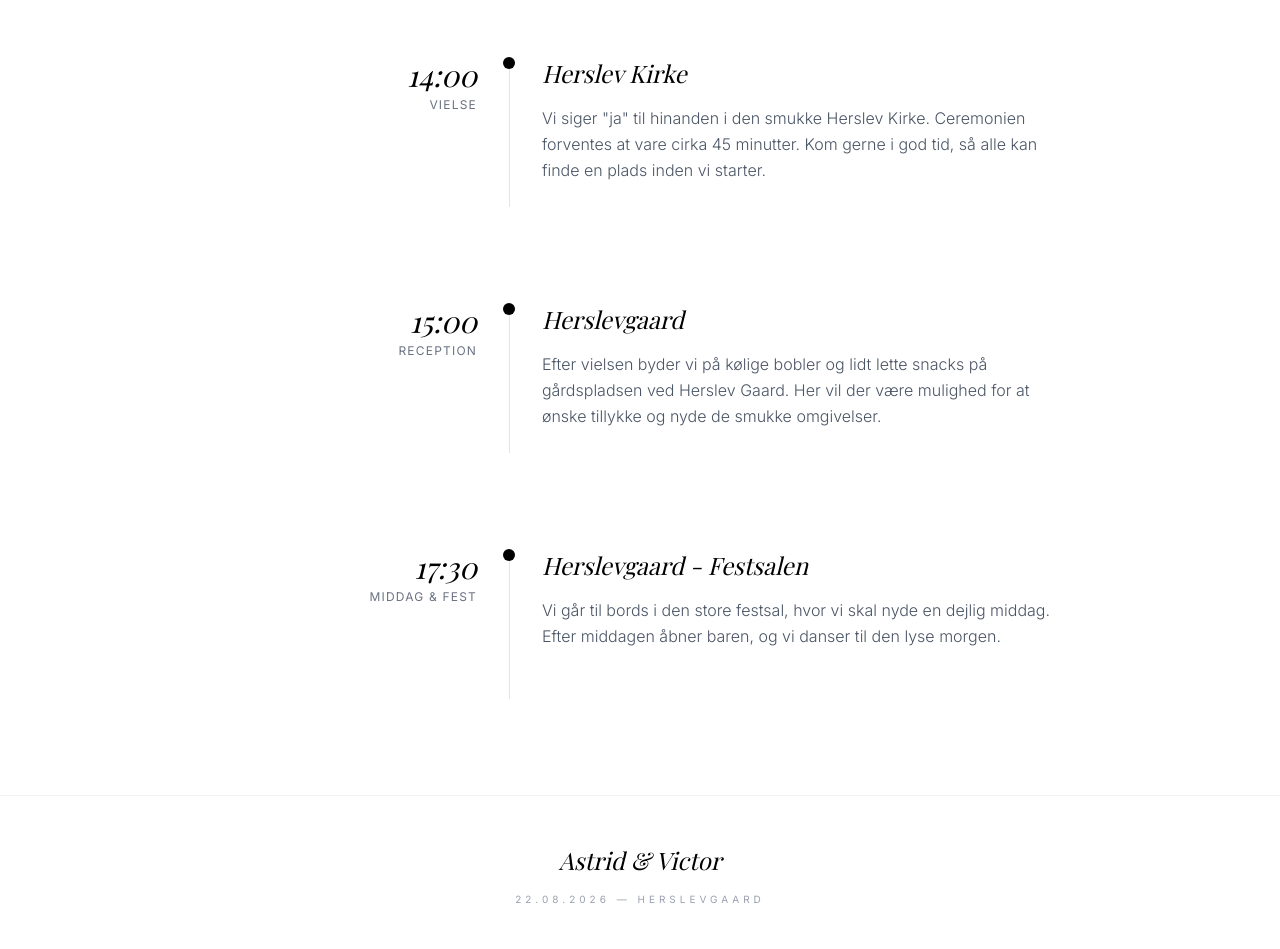
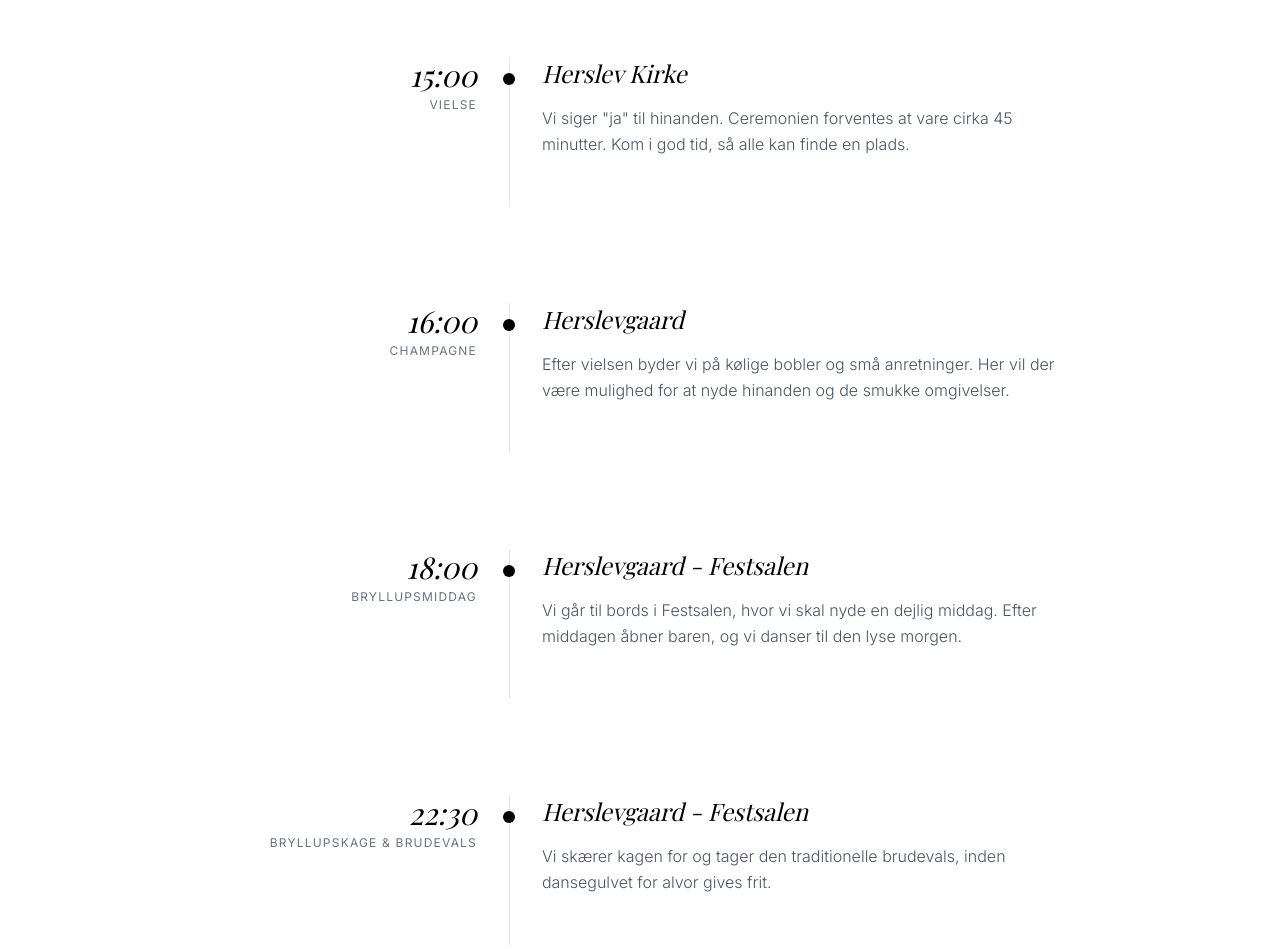
Before and after one commit to jeghuskerwow-alt/wedding-site, a React app: page dagen.html in a window 1280 px wide. Shown: the part 183-1132 px from the top of the page. Built offline with nearby package versions, Linux system fonts and the light colour scheme; a web font is replaced by a local one.

Commit message:
Update dagen.html

```diff
--- a/dagen.html
+++ b/dagen.html
@@ -3,7 +3,7 @@
   <head>
     <meta charset="UTF-8" />
     <meta name="viewport" content="width=device-width, initial-scale=1.0" />
-    <title>Program for Dagen | Astrid & Victor</title>
+    <title>Astrid & Victor | Bryllup | 22. August 2026</title>
     <link rel="stylesheet" href="/src/index.css">
   </head>
   <body class="bg-white text-black antialiased selection:bg-black selection:text-white">
@@ -54,17 +54,17 @@
         <!-- Event 1 -->
         <div class="flex flex-col md:flex-row gap-8 items-center md:items-start">
           <div class="md:w-1/3 text-center md:text-right">
-            <span class="text-3xl font-serif italic">14:00</span>
+            <span class="text-3xl font-serif italic">15:00</span>
             <div class="uppercase tracking-widest text-xs mt-1 text-gray-500">Vielse</div>
           </div>
           <div class="hidden md:block w-px bg-black/10 self-stretch relative min-h-[150px]">
-            <div class="absolute top-0 left-1/2 -translate-x-1/2 w-3 h-3 rounded-full bg-black"></div>
+            <div class="absolute top-4 left-1/2 -translate-x-1/2 w-3 h-3 rounded-full bg-black"></div>
           </div>
           <div class="md:w-2/3">
             <h3 class="text-2xl font-serif mb-4 italic">Herslev Kirke</h3>
             <p class="text-gray-600 font-light leading-relaxed">
-              Vi siger "ja" til hinanden i den smukke Herslev Kirke. Ceremonien forventes at vare cirka 45 minutter.
-              Kom gerne i god tid, så alle kan finde en plads inden vi starter.
+              Vi siger "ja" til hinanden. Ceremonien forventes at vare cirka 45 minutter.
+              Kom i god tid, så alle kan finde en plads.
             </p>
           </div>
         </div>
@@ -72,17 +72,17 @@
         <!-- Event 2 -->
         <div class="flex flex-col md:flex-row gap-8 items-center md:items-start">
           <div class="md:w-1/3 text-center md:text-right">
-            <span class="text-3xl font-serif italic">15:00</span>
-            <div class="uppercase tracking-widest text-xs mt-1 text-gray-500">Reception</div>
+            <span class="text-3xl font-serif italic">16:00</span>
+            <div class="uppercase tracking-widest text-xs mt-1 text-gray-500">Champagne</div>
           </div>
           <div class="hidden md:block w-px bg-black/10 self-stretch relative min-h-[150px]">
-            <div class="absolute top-0 left-1/2 -translate-x-1/2 w-3 h-3 rounded-full bg-black"></div>
+            <div class="absolute top-4 left-1/2 -translate-x-1/2 w-3 h-3 rounded-full bg-black"></div>
           </div>
           <div class="md:w-2/3">
             <h3 class="text-2xl font-serif mb-4 italic">Herslevgaard</h3>
             <p class="text-gray-600 font-light leading-relaxed">
-              Efter vielsen byder vi på kølige bobler og lidt lette snacks på gårdspladsen ved Herslev Gaard.
-              Her vil der være mulighed for at ønske tillykke og nyde de smukke omgivelser.
+              Efter vielsen byder vi på kølige bobler og små anretninger.
+              Her vil der være mulighed for at nyde hinanden og de smukke omgivelser.
             </p>
           </div>
         </div>
@@ -90,17 +90,34 @@
         <!-- Event 3 -->
         <div class="flex flex-col md:flex-row gap-8 items-center md:items-start">
           <div class="md:w-1/3 text-center md:text-right">
-            <span class="text-3xl font-serif italic">17:30</span>
-            <div class="uppercase tracking-widest text-xs mt-1 text-gray-500">Middag & Fest</div>
+            <span class="text-3xl font-serif italic">18:00</span>
+            <div class="uppercase tracking-widest text-xs mt-1 text-gray-500">Bryllupsmiddag</div>
           </div>
           <div class="hidden md:block w-px bg-black/10 self-stretch relative min-h-[150px]">
-            <div class="absolute top-0 left-1/2 -translate-x-1/2 w-3 h-3 rounded-full bg-black"></div>
+            <div class="absolute top-4 left-1/2 -translate-x-1/2 w-3 h-3 rounded-full bg-black"></div>
           </div>
           <div class="md:w-2/3">
             <h3 class="text-2xl font-serif mb-4 italic">Herslevgaard - Festsalen</h3>
             <p class="text-gray-600 font-light leading-relaxed">
-              Vi går til bords i den store festsal, hvor vi skal nyde en dejlig middag.
+              Vi går til bords i Festsalen, hvor vi skal nyde en dejlig middag.
               Efter middagen åbner baren, og vi danser til den lyse morgen.
+            </p>
+          </div>
+        </div>
+
+        <!-- Event 4 -->
+        <div class="flex flex-col md:flex-row gap-8 items-center md:items-start">
+          <div class="md:w-1/3 text-center md:text-right">
+            <span class="text-3xl font-serif italic">22:30</span>
+            <div class="uppercase tracking-widest text-xs mt-1 text-gray-500">Bryllupskage & brudevals</div>
+          </div>
+          <div class="hidden md:block w-px bg-black/10 self-stretch relative min-h-[150px]">
+            <div class="absolute top-4 left-1/2 -translate-x-1/2 w-3 h-3 rounded-full bg-black"></div>
+          </div>
+          <div class="md:w-2/3">
+            <h3 class="text-2xl font-serif mb-4 italic">Herslevgaard - Festsalen</h3>
+            <p class="text-gray-600 font-light leading-relaxed">
+              Vi skærer kagen for og tager den traditionelle brudevals, inden dansegulvet for alvor gives frit.
             </p>
           </div>
         </div>
```
